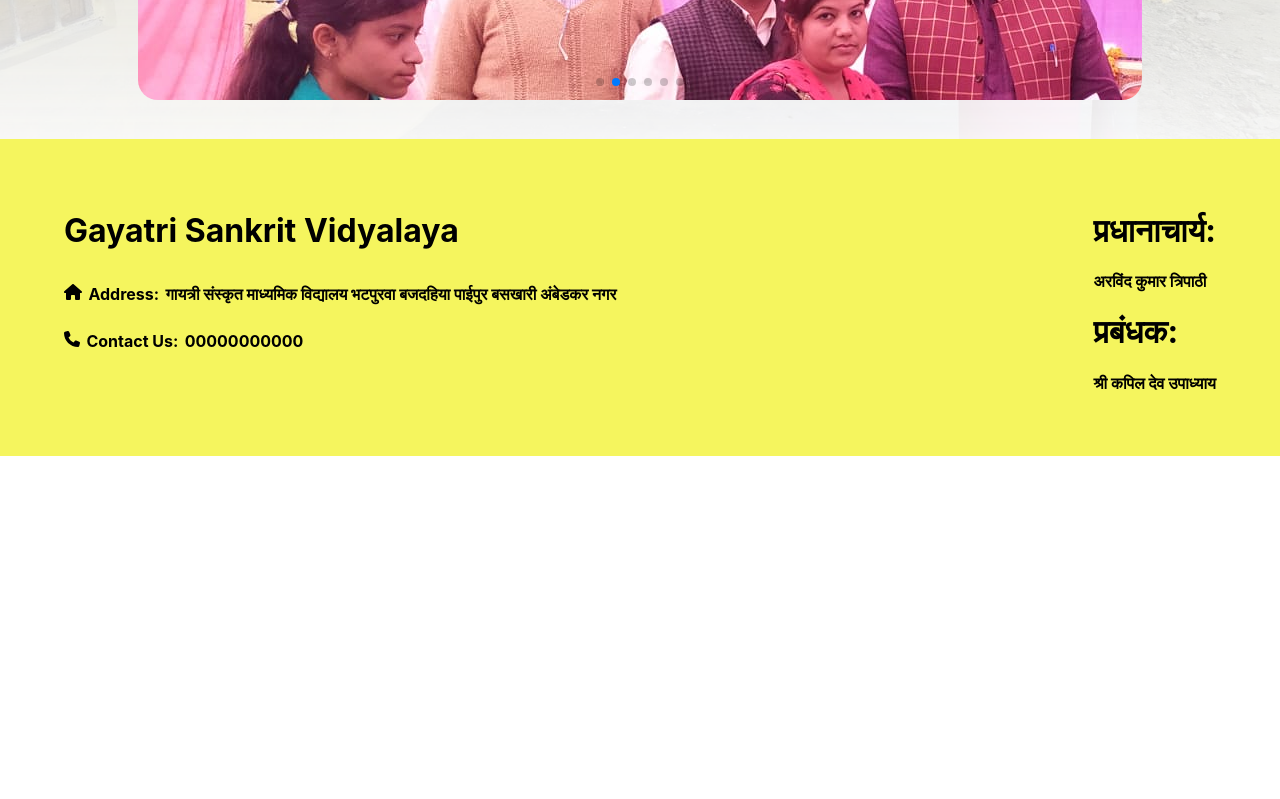
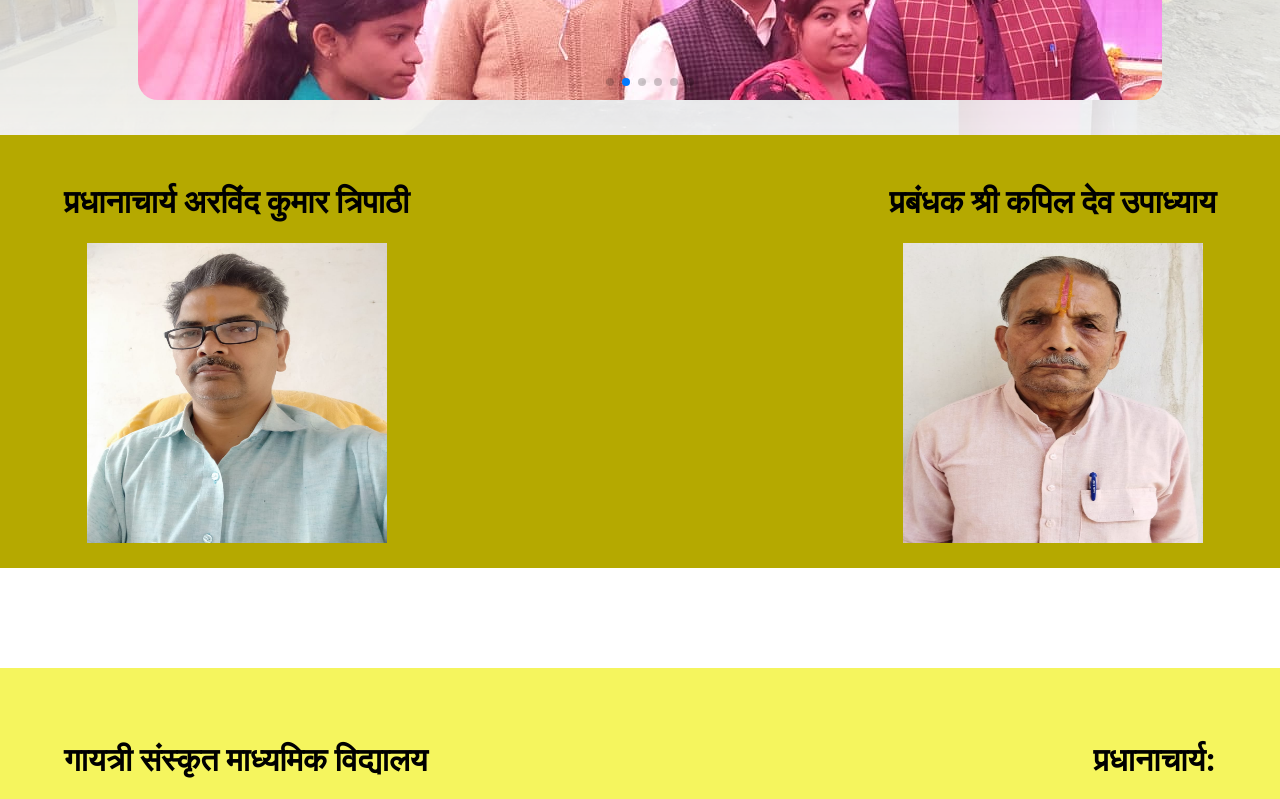
Before and after one commit to jamesfrye420/School-Website, a Next.js app: page / in a window 1280 px wide. Shown: the part 800-1599 px from the top of the page. Before the commit the page ends 1256 px from the top, so only its background shows below. Built offline with nearby package versions, Linux system fonts and the light colour scheme.

Commit message:
added description

```diff
--- /dev/null
+++ b/components/Description.tsx
@@ -0,0 +1,24 @@
+import React from 'react';
+import classes from '../styles/Description.module.css';
+
+export interface images {
+  principal: string;
+  manager: string;
+}
+
+export const Description: React.FC<{ images: images }> = (props) => {
+  return (
+    <div className={classes.container}>
+      <div className={classes.container__element}>
+        <h1>प्रधानाचार्य अरविंद कुमार त्रिपाठी</h1>
+        <img src={props.images.principal} alt="principal" />
+      </div>
+      <div className={classes.container__element}>
+        <h1>प्रबंधक श्री कपिल देव उपाध्याय</h1>
+        <img src={props.images.manager} alt="manager" />
+      </div>
+    </div>
+  );
+};
+
+export default Description;
--- a/components/Footer.tsx
+++ b/components/Footer.tsx
@@ -7,7 +7,7 @@ const Footer = () => {
   return (
     <div className={classes.footer}>
       <div className={classes.footer__address}>
-        <h1>Gayatri Sankrit Vidyalaya</h1>
+        <h1>गायत्री संस्कृत माध्यमिक विद्यालय</h1>
         <span className={classes.footer_items}>
           <FontAwesomeIcon icon={faHouse} />
           <h2>Address:</h2>
--- a/pages/index.tsx
+++ b/pages/index.tsx
@@ -3,6 +3,8 @@ import Head from 'next/head';
 import EventCarousel from '../components/EventCarousel';
 import Footer from '../components/Footer';
 import HeroSection from '../components/HeroSection';
+
+import { images, Description } from '../components/Description';
 
 const events: string[] = [
   'functions/0003.jpeg',
@@ -15,8 +17,13 @@ const events: string[] = [
 
   'functions/0007.jpeg',
 
-  'functions/0008.jpeg'
+  'functions/0008.jpeg',
 ];
+
+const descriptionImages: images = {
+  principal: 'principal.jpeg',
+  manager: 'manager.jpeg',
+};
 
 const Home: NextPage = () => {
   return (
@@ -28,6 +35,7 @@ const Home: NextPage = () => {
         <HeroSection />
         <img src="school.jpeg" alt="image" className="index__image" />
         <EventCarousel events={events} />
+        <Description images={descriptionImages} />
         <Footer />
       </div>
     </>
--- /dev/null
+++ b/styles/Description.module.css
@@ -0,0 +1,18 @@
+.container {
+  display: flex;
+  gap: 5rem;
+  justify-content: space-between;
+  padding: 2% 5%;
+  background-color: rgb(181, 169, 0);
+}
+
+.container__element {
+  display: flex;
+  flex-direction: column;
+  align-items: center;
+}
+
+.container img {
+  width: 300px;
+  height: 300px;
+}
--- a/styles/EventCarousel.module.css
+++ b/styles/EventCarousel.module.css
@@ -4,12 +4,12 @@
   transform: translateX(-50%);
   width: 80%;
   height: 600px;
+  margin: 0px 10px 6rem 10px;
 }
 .container h1 {
   text-align: center;
 }
 .Swiper {
   height: 600px;
-  margin: 0px 10px 50px 10px;
   border-radius: 20px;
 }
--- a/styles/globals.css
+++ b/styles/globals.css
@@ -12,6 +12,6 @@ body {
   z-index: -1;
   height: 100vh;
   position: absolute;
-  mask-image: linear-gradient(to bottom, rgba(0, 0, 0, 1), rgba(0, 0, 0, 0));
+  mask-image: linear-gradient(to bottom, rgba(0, 0, 0, 1), rgba(0, 0, 0, 0.1));
   opacity: 0.8;
 }
```
Also changed, not shown: public/manager.jpeg (added), public/principal.jpeg (added).
